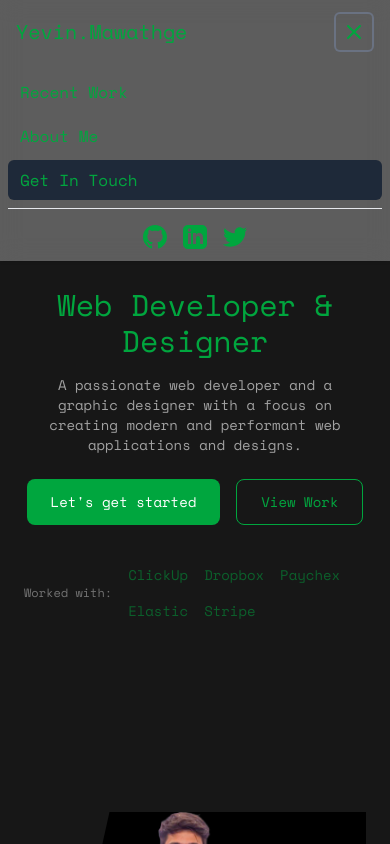
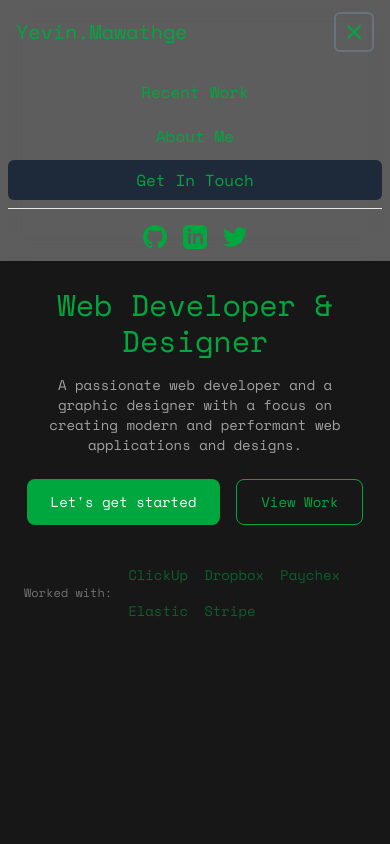
Before and after one commit to YevinMawathage/yevinmawathage.online, a Next.js app in the folder portfolio/: page / in a window 390 px wide. Both pictures are taken after a click on the button "Open main menu". Shown: the top 844 px of the page. Built offline with nearby package versions, Linux system fonts and the light colour scheme.

Commit message:
hero section responsiveness

```diff
--- a/portfolio/app/page.tsx
+++ b/portfolio/app/page.tsx
@@ -17,7 +17,7 @@ export default function Home() {
       <div className="w-full max-w-7xl mx-auto px-6 sm:px-8 lg:px-12">
         <div className="relative">
           {/* Left Content */}
-          <div className="md:w-1/2 w-full text-center md:text-left z-10 flex flex-col justify-center min-h-[calc(100vh-128px)] sm:min-h-[calc(100vh-160px)]">
+          <div className="md:w-1/2 w-full text-center md:text-left z-10 flex flex-col items-center justify-center min-h-[calc(100vh-128px)] sm:min-h-[calc(100vh-160px)]">
             <motion.h1
               initial={{ opacity: 0, y: 20 }}
               animate={{ opacity: 1, y: 0 }}
@@ -70,7 +70,7 @@ export default function Home() {
           </div>
 
           {/* Right Angled Image */}
-          <div className="w-full md:w-1/2 h-96 md:h-auto md:absolute md:right-0 md:top-0 md:bottom-0">
+          <div className="hidden md:block md:w-1/2 h-96 md:h-auto md:absolute md:right-0 md:top-0 md:bottom-0">
             <motion.div
               initial={{ opacity: 0, clipPath: 'polygon(100% 0, 100% 0, 100% 100%, 100% 100%)' }}
               animate={{ opacity: 1, clipPath: 'polygon(25% 0, 100% 0, 100% 100%, 0% 100%)' }}
--- a/portfolio/src/components/Navbar.tsx
+++ b/portfolio/src/components/Navbar.tsx
@@ -89,7 +89,7 @@ const Navbar = () => {
 
       {/* Mobile Menu */}
       <div className={`${isOpen ? 'block' : 'hidden'} md:hidden`}>
-          <div className="px-2 pt-2 pb-3 space-y-1 sm:px-3">
+          <div className="px-2 pt-2 pb-3 space-y-1 sm:px-3 text-center">
             <Link href="/work" className="text-green-600 hover:text-green-700 block px-3 py-2 rounded-md text-base font-medium">Recent Work</Link>
             <Link href="/about" className="text-green-600 hover:text-green-700 block px-3 py-2 rounded-md text-base font-medium">About Me</Link>
             <Link href="/contact" className="bg-gray-800 text-green-600 block px-3 py-2 rounded-md text-base font-medium">Get In Touch</Link>
```
